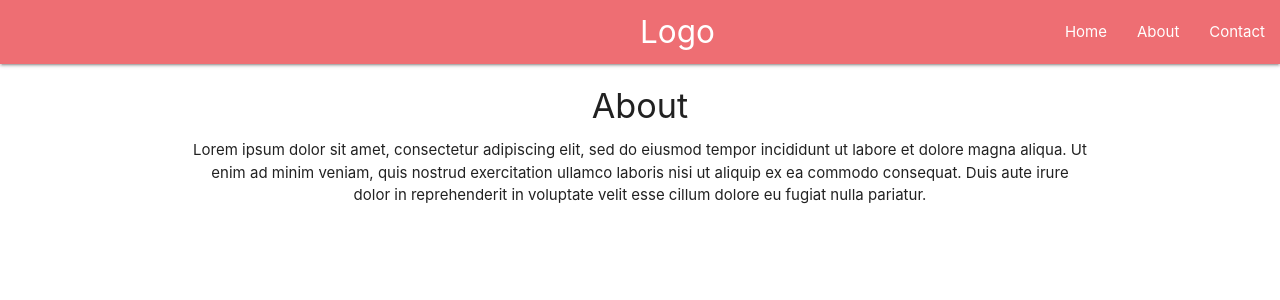
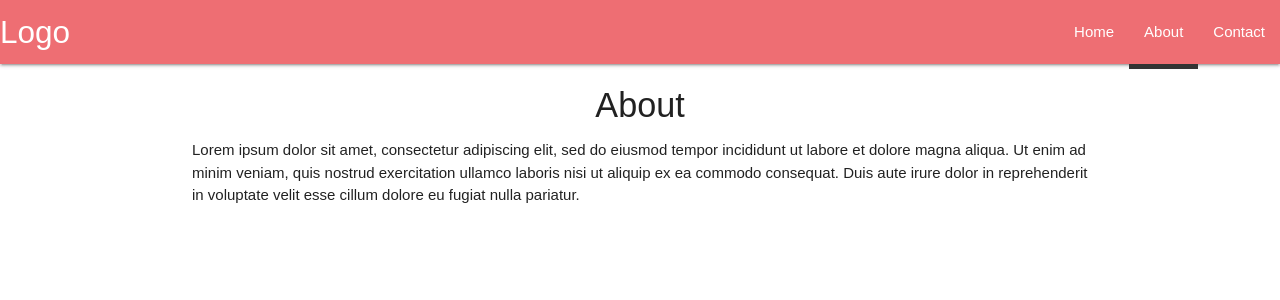
Before and after one commit to Echelonp/ReactRedux, a React (Create React App) app: page /about in a window 1280 px wide. Shown: the top 300 px of the page. Built offline with nearby package versions, Linux system fonts and the light colour scheme.

Commit message:
Using Axios

```diff
--- a/package.json
+++ b/package.json
@@ -6,6 +6,7 @@
     "@testing-library/jest-dom": "^4.2.4",
     "@testing-library/react": "^9.3.2",
     "@testing-library/user-event": "^7.1.2",
+    "axios": "^0.19.2",
     "react": "^16.13.1",
     "react-dom": "^16.13.1",
     "react-scripts": "3.4.1"
--- a/src/App.css
+++ b/src/App.css
@@ -1,38 +1,10 @@
-.App {
-  text-align: center;
+body {
+  margin: 0;
+  padding: 0;
+  font-family: sans-serif;
 }
 
-.App-logo {
-  height: 40vmin;
-  pointer-events: none;
+nav a.active {
+  border-bottom: 5px solid #333;
+  transition: all ease 0.5s;
 }
-
-@media (prefers-reduced-motion: no-preference) {
-  .App-logo {
-    animation: App-logo-spin infinite 20s linear;
-  }
-}
-
-.App-header {
-  background-color: #282c34;
-  min-height: 100vh;
-  display: flex;
-  flex-direction: column;
-  align-items: center;
-  justify-content: center;
-  font-size: calc(10px + 2vmin);
-  color: white;
-}
-
-.App-link {
-  color: #61dafb;
-}
-
-@keyframes App-logo-spin {
-  from {
-    transform: rotate(0deg);
-  }
-  to {
-    transform: rotate(360deg);
-  }
-}
--- a/src/components/Home.js
+++ b/src/components/Home.js
@@ -1,18 +1,46 @@
-import React from "react";
+import React, { Component } from "react";
+import axios from "axios";
 
-const Home = () => {
-  return (
-    <div className="container">
-      <h4>Home</h4>
-      <p>
-        Lorem ipsum dolor sit amet, consectetur adipiscing elit, sed do eiusmod
-        tempor incididunt ut labore et dolore magna aliqua. Ut enim ad minim
-        veniam, quis nostrud exercitation ullamco laboris nisi ut aliquip ex ea
-        commodo consequat. Duis aute irure dolor in reprehenderit in voluptate
-        velit esse cillum dolore eu fugiat nulla pariatur.
-      </p>
-    </div>
-  );
-};
+class Home extends Component {
+  state = {
+    posts: [],
+  };
+  componentDidMount() {
+    axios.get("https://jsonplaceholder.typicode.com/posts").then((res) => {
+      console.log(res["data"][0]["title"]);
+      this.setState({
+        posts: res.data.slice(0, 10),
+      });
+    });
+  }
+  componentDidUpdate() {
+    console.log(this.state);
+  }
+
+  render() {
+    const { posts } = this.state;
+    const postList = posts.length ? (
+      posts.map((post) => {
+        return (
+          <div className="post card" key={post.id}>
+            <div className="card-content">
+              <span className="card-title">{post.title}</span>
+              <p>{post.body}</p>
+            </div>
+          </div>
+        );
+      })
+    ) : (
+      <div className="center">No posts yet</div>
+    );
+
+    return (
+      <div className="container">
+        <h4 className="center">Home</h4>
+        {postList}
+      </div>
+    );
+  }
+}
 
 export default Home;
--- a/src/components/Navbar.js
+++ b/src/components/Navbar.js
@@ -6,9 +6,7 @@ const Navbar = (props) => {
   return (
     <nav>
       <div className="nav-wrapper">
-        <a href="#" className="brand-logo">
-          Logo
-        </a>
+        <a className="brand-logo">Logo</a>
         <ul id="nav-mobile" className="right hide-on-med-and-down">
           <li>
             <Link to="/">Home</Link>
```
Also changed, not shown: 1 other file (tests, documents, lock files or other folders).
